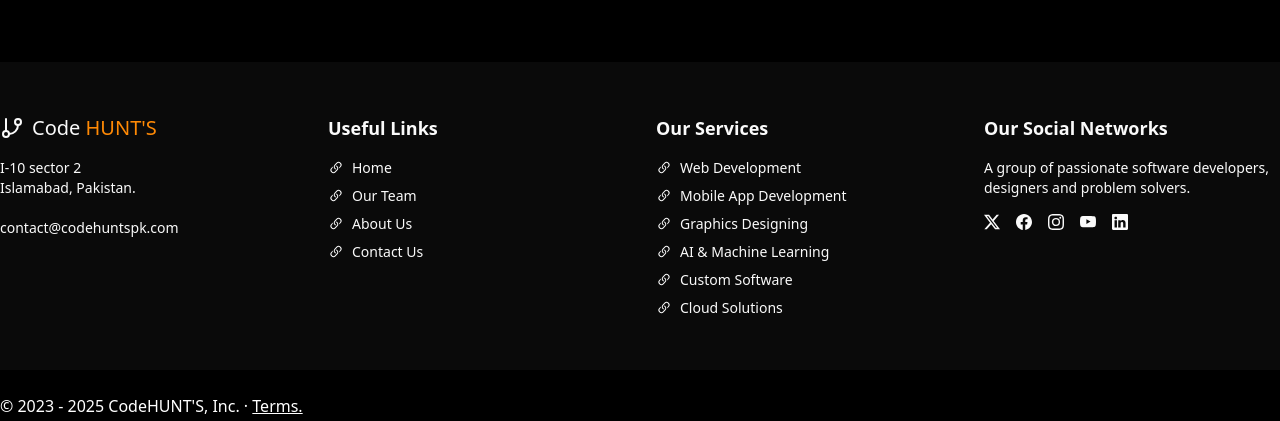
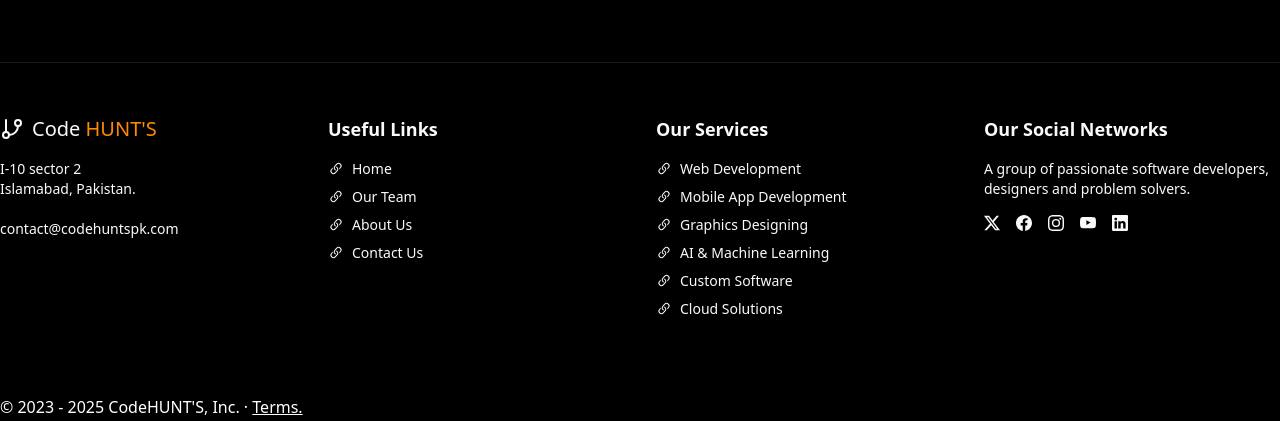
Before and after one commit to uxlabspk/codehunts, a React (Vite) app: page / in a window 1280 px wide. Shown: the part 4212-4633 px from the top of the page. Built offline with nearby package versions, Linux system fonts and the light colour scheme.

Commit message:
feat: Updating the footer

```diff
--- a/src/components/common/footer.tsx
+++ b/src/components/common/footer.tsx
@@ -4,7 +4,7 @@
 export default function Footer() {
     return (
         <>
-            <footer className="py-5">
+            <footer className="py-5 bg-black border-t">
                 <div className="container px-4 sm:px-0 py-8 mx-auto">
                     <div className="grid grid-cols-1 gap-8 md:grid-cols-2 lg:grid-cols-4">
                         <div>
```
